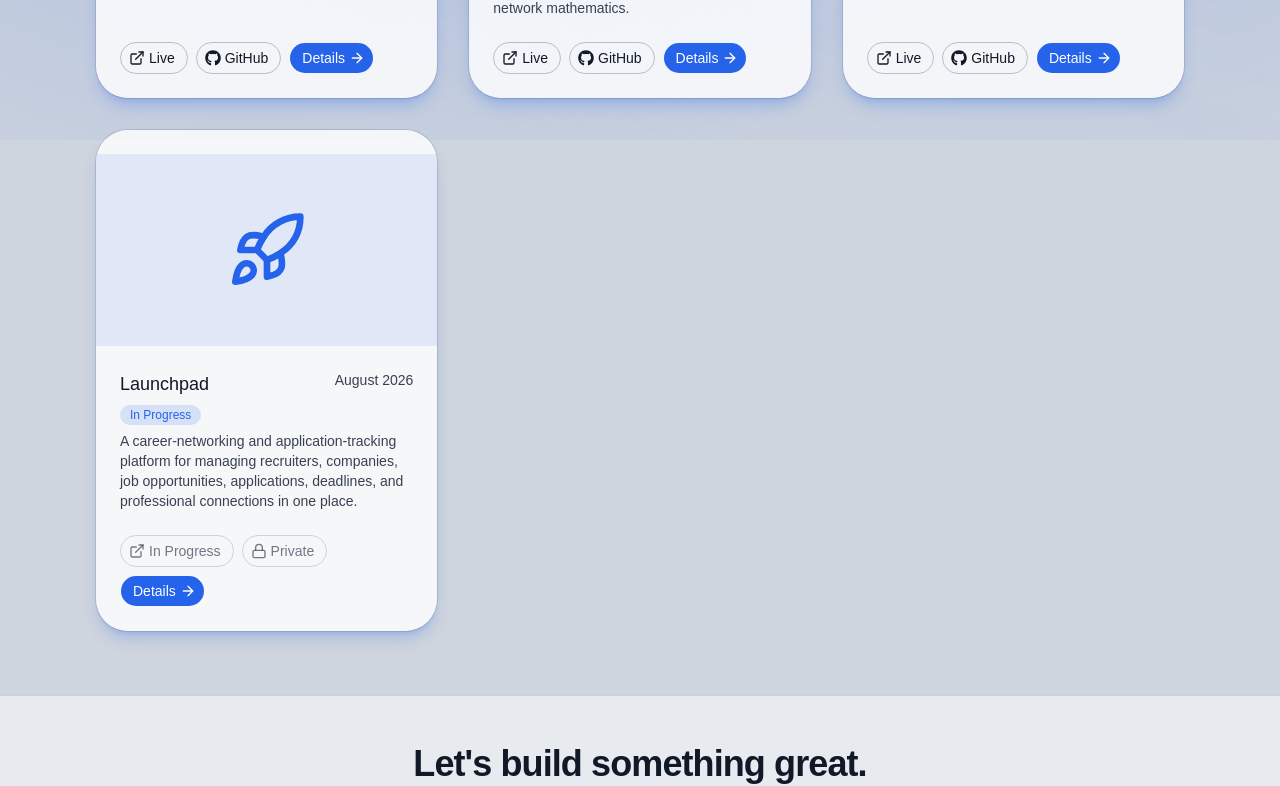
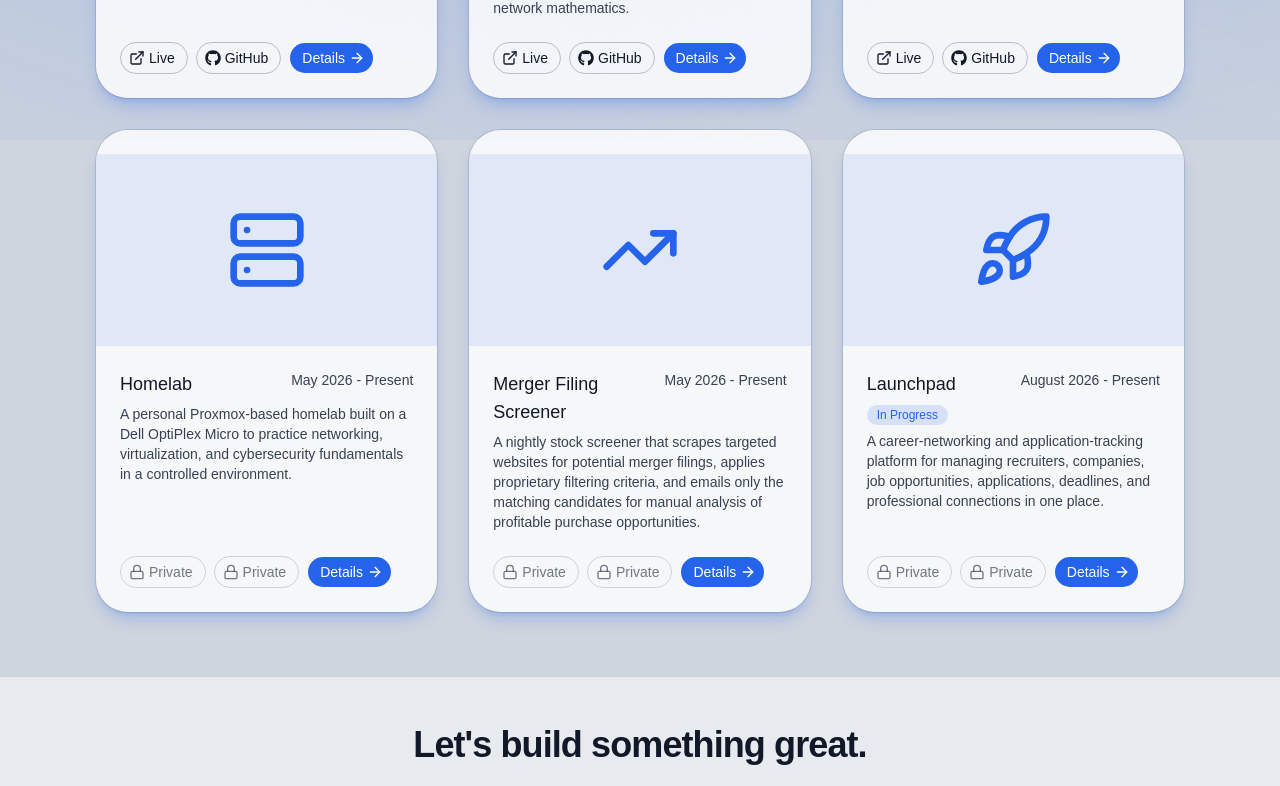
Before and after one commit to CalebErickson21/Portfolio, a React (Vite) app in the folder frontend/: page /projects in a window 1280 px wide. Shown: the part 660-1446 px from the top of the page. Built offline with nearby package versions, Linux system fonts and the light colour scheme.

Commit message:
added remaining projects with private link handling

```diff
--- a/frontend/src/components/ProjectLinkActions.tsx
+++ b/frontend/src/components/ProjectLinkActions.tsx
@@ -3,11 +3,15 @@ import { FaGithub } from "react-icons/fa";
 import { Link } from "react-router";
 
 import { detailsLinkClass, mutedChipClass, outlineLinkClass } from "@/utils/Classes";
-import type { ProjectInterface } from "@/utils/Types";
+import type { ProjectInterface, ProjectLinkValue } from "@/utils/Types";
+
+const PRIVATE_LINK = "private";
+
+const isPrivateLink = (value: ProjectLinkValue) => value === PRIVATE_LINK;
 
 type ProjectLinkActionsPropsType = {
 	project: ProjectInterface;
-	/** When true, includes the Details route link (cards). Dialogs omit it. */
+	/** When true, includes the Details action (cards). Dialogs omit it. */
 	showDetails?: boolean;
 };
 
@@ -15,15 +19,18 @@ export const ProjectLinkActions = ({
 	project,
 	showDetails = false,
 }: ProjectLinkActionsPropsType) => {
-	const isInProgress = project.status === "in-progress";
-	const showLiveChip = isInProgress && !project.links.production;
-	const showPrivateGithub = !project.links.github;
+	const { production, github, details } = project.links;
 
 	return (
 		<>
-			{project.links.production && (
+			{isPrivateLink(production) ? (
+				<span className={mutedChipClass}>
+					<Lock data-icon="inline-start" />
+					Private
+				</span>
+			) : (
 				<a
-					href={project.links.production}
+					href={production}
 					target="_blank"
 					rel="noopener noreferrer"
 					className={outlineLinkClass}
@@ -32,15 +39,14 @@ export const ProjectLinkActions = ({
 					Live
 				</a>
 			)}
-			{showLiveChip && (
+			{isPrivateLink(github) ? (
 				<span className={mutedChipClass}>
-					<ExternalLink data-icon="inline-start" />
-					In Progress
+					<Lock data-icon="inline-start" />
+					Private
 				</span>
-			)}
-			{project.links.github && (
+			) : (
 				<a
-					href={project.links.github}
+					href={github}
 					target="_blank"
 					rel="noopener noreferrer"
 					className={outlineLinkClass}
@@ -49,18 +55,18 @@ export const ProjectLinkActions = ({
 					GitHub
 				</a>
 			)}
-			{showPrivateGithub && (
+			{showDetails &&
+				(isPrivateLink(details) ? (
 					<span className={mutedChipClass}>
 						<Lock data-icon="inline-start" />
 						Private
 					</span>
-			)}
-			{showDetails && (
-				<Link to={project.links.details} className={detailsLinkClass}>
+				) : (
+					<Link to={details} className={detailsLinkClass}>
 						Details
 						<ArrowRight data-icon="inline-end" />
 					</Link>
-			)}
+				))}
 		</>
 	);
 };
--- a/frontend/src/data/Experience.ts
+++ b/frontend/src/data/Experience.ts
@@ -90,7 +90,7 @@ export const getExperienceById = (id: string): ExperienceInterface | undefined =
 export const getFeaturedExperiences = (): ExperienceInterface[] =>
 	experiences.filter((experience) => experience.featured);
 
-/** Flat pill list for timeline cards — concepts first, then stack */
+/** Flat pill list for timeline cards - concepts first, then stack */
 export const getExperienceTechTags = (tech?: ExperienceTechInterface): string[] => [
 	...(tech?.concepts ?? []),
 	...(tech?.stack ?? []),
--- a/frontend/src/data/Project.ts
+++ b/frontend/src/data/Project.ts
@@ -1,7 +1,7 @@
 import mockstreetImage from "@/assets/mockstreet.png";
 import neuralNetworkImage from "@/assets/NeuralNetwork.png";
 import headshotImage from "@/assets/Headshot.jpg";
-import { Rocket } from "lucide-react";
+import { Rocket, Server, TrendingUp } from "lucide-react";
 import type { ProjectInterface, ProjectTechInterface } from "@/utils/Types";
 
 export const projects: ProjectInterface[] = [
@@ -121,10 +121,86 @@ export const projects: ProjectInterface[] = [
 			"Shared styling tokens, surface-panel utilities, and reusable dialog/card primitives keep pages visually consistent while still allowing each section to have its own layout.",
 		],
 		lessonsLearned: [
-			"Reusable components early on — shared cards, dialogs, and surface styles — made new pages much faster to build.",
+			"Reusable components early on - shared cards, dialogs, and surface styles - made new pages much faster to build.",
 			"Component libraries work best as a foundation. Customizing shadcn/ui, Magic UI, and Aceternity UI kept development fast without looking generic.",
 			"Clean design decisions mattered as much as the code: clear section purpose, consistent hierarchy, and less visual clutter.",
 			"Typed data modules made content updates a data change instead of a UI rewrite.",
+		],
+	},
+
+	{
+		id: "homelab",
+		title: "Homelab",
+		icon: Server,
+		description:
+			"A personal Proxmox-based homelab built on a Dell OptiPlex Micro to practice networking, virtualization, and cybersecurity fundamentals in a controlled environment.",
+		date: "May 2026 - Present",
+		links: {
+			production: "private",
+			github: "private",
+			details: "/projects/homelab",
+		},
+		tech: {
+			concepts: [
+				"Virtualization",
+				"Networking Fundamentals",
+				"Cybersecurity Fundamentals",
+				"Bare-Metal Provisioning",
+				"Homelab",
+			],
+			stack: ["Proxmox VE", "Dell OptiPlex 7060 Micro", "Rufus", "Linux"],
+		},
+		infrastructure: [
+			"Hardware is a Dell OptiPlex 7060 Micro with an Intel Core i5-8500T (2.1 GHz), 16 GB RAM, and a 256 GB SSD, compact enough for a desk-side lab while still capable of running multiple VMs and containers.",
+			"The original Windows 11 Pro installation was wiped to reclaim the machine as dedicated lab infrastructure rather than a general-purpose desktop.",
+			"Proxmox VE was installed from a USB drive created with Rufus after downloading the official Proxmox ISO, turning the OptiPlex into a Type-1 hypervisor host for VMs and LXC containers.",
+			"The lab is intended as a safe space to experiment with networking concepts, segmented environments, and cybersecurity tooling without risking personal or production systems.",
+		],
+		lessonsLearned: [
+			"Starting from bare metal, wiping the drive and installing the hypervisor yourself, makes boot media, ISO verification, and disk partitioning much less abstract.",
+			"Even modest refurbished hardware can host a useful learning lab when the goal is fundamentals rather than high-throughput workloads.",
+			"Proxmox provides a practical bridge between consumer hardware and production-style virtualization: VMs, containers, networking bridges, and resource limits in one management UI.",
+			"A dedicated lab machine encourages deliberate experimentation with networking and security setups that would be too risky on a daily-driver laptop.",
+		],
+		relatedProjectIds: ["stock-screener"],
+	},
+	{
+		id: "stock-screener",
+		title: "Merger Filing Screener",
+		icon: TrendingUp,
+		description:
+			"A nightly stock screener that scrapes targeted websites for potential merger filings, applies proprietary filtering criteria, and emails only the matching candidates for manual analysis of profitable purchase opportunities.",
+		date: "May 2026 - Present",
+		links: {
+			production: "private",
+			github: "private",
+			details: "/projects/stock-screener",
+		},
+		relatedProjectIds: ["homelab"],
+		tech: {
+			concepts: [
+				"Web Scraping",
+				"Scheduled Automation",
+				"Signal Filtering",
+				"Merger Arbitrage Research",
+				"Email Alerts",
+			],
+			stack: ["Python", "Selenium", "Beautiful Soup", "cron", "Proxmox VE", "Homelab"],
+		},
+		infrastructure: [
+			"The screener runs on the Proxmox homelab rather than a cloud host, keeping the strategy private and avoiding recurring cloud compute costs for a lightweight nightly job.",
+			"A cron timer triggers the pipeline each night. Selenium drives a browser to scrape targeted websites, and Beautiful Soup parses the page content for filings and signals related to potential mergers.",
+			"Scraped results are evaluated against proprietary filtering criteria so only filings that meet the strategy's thresholds are included in the digest, reducing noise before anyone opens their inbox.",
+			"Filtered candidates are automatically emailed to me and a small group of colleagues so the overnight scrape becomes a morning review queue instead of requiring someone to watch dashboards live.",
+			"The repository is kept private to protect the screening heuristics, filtering criteria, and target sources from being copied wholesale.",
+		],
+		lessonsLearned: [
+			"Filtering before alerting matters as much as scraping - proprietary criteria keep the email digest actionable instead of flooding reviewers with every raw filing.",
+			"Selenium handles dynamic pages that need a real browser, while Beautiful Soup keeps HTML parsing lightweight once the content is retrieved.",
+			"Automation is most valuable when it surfaces candidates for human judgment - the emails create a shortlist, while profitable purchases still depend on manual analysis.",
+			"Running research tooling on a homelab keeps sensitive strategy code and scrape targets off public cloud infrastructure and shared remotes.",
+			"Cron jobs are enough for a reliable nightly research loop when the workload is batch-oriented and does not need real-time streaming.",
+			"Keeping the GitHub repository private is part of the product design when the edge comes from proprietary screening logic rather than open-source collaboration.",
 		],
 	},
 	{
@@ -133,9 +209,11 @@ export const projects: ProjectInterface[] = [
 		icon: Rocket,
 		description:
 			"A career-networking and application-tracking platform for managing recruiters, companies, job opportunities, applications, deadlines, and professional connections in one place.",
-		date: "August 2026",
+		date: "August 2026 - Present",
 		status: "in-progress",
 		links: {
+			production: "private",
+			github: "private",
 			details: "/projects/launchpad",
 		},
 		tech: {
```
Also changed, not shown: frontend/src/utils/Types.ts (+7 -4 lines). Lines whose indentation alone changed are shown as unchanged.
